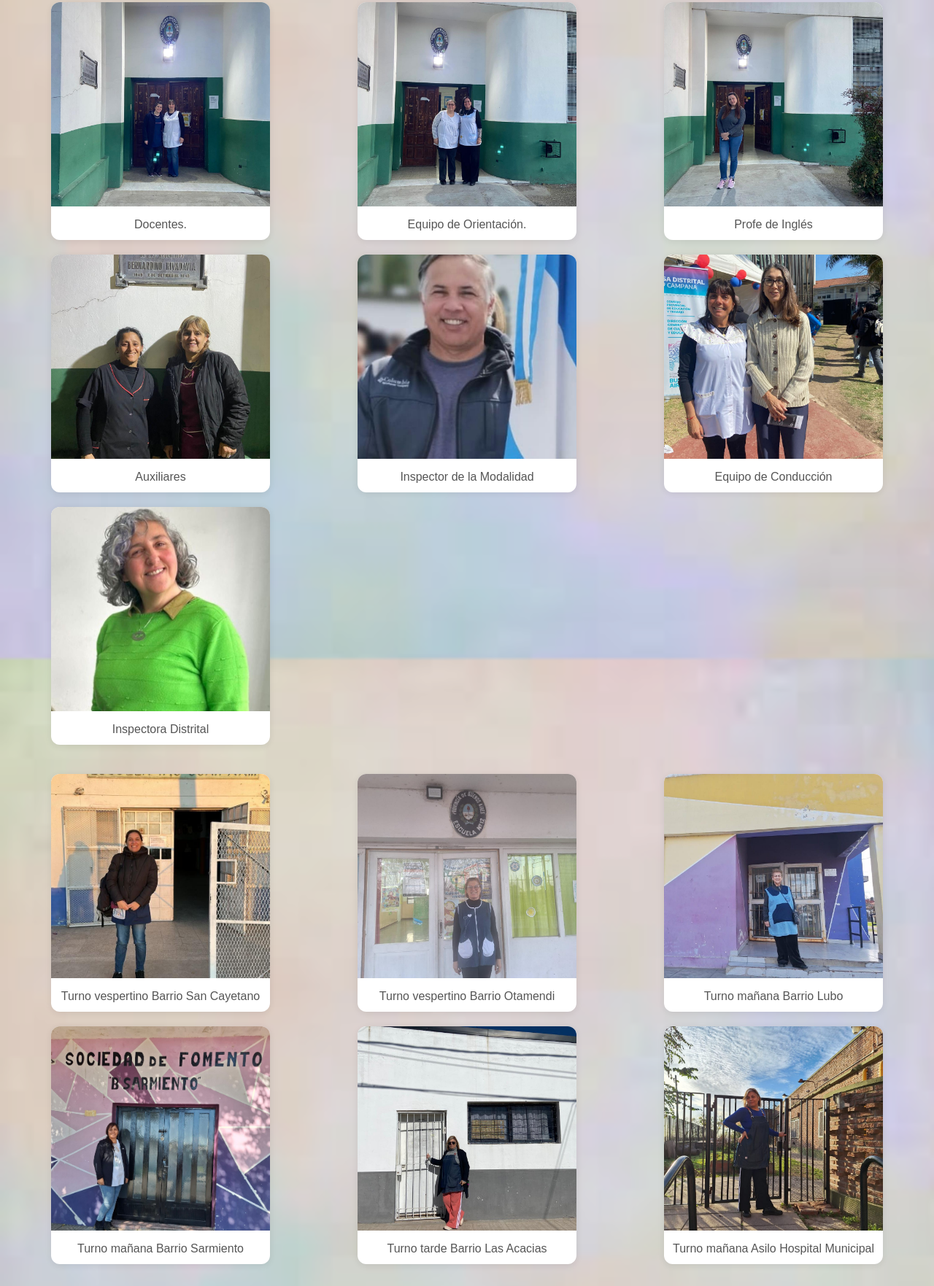
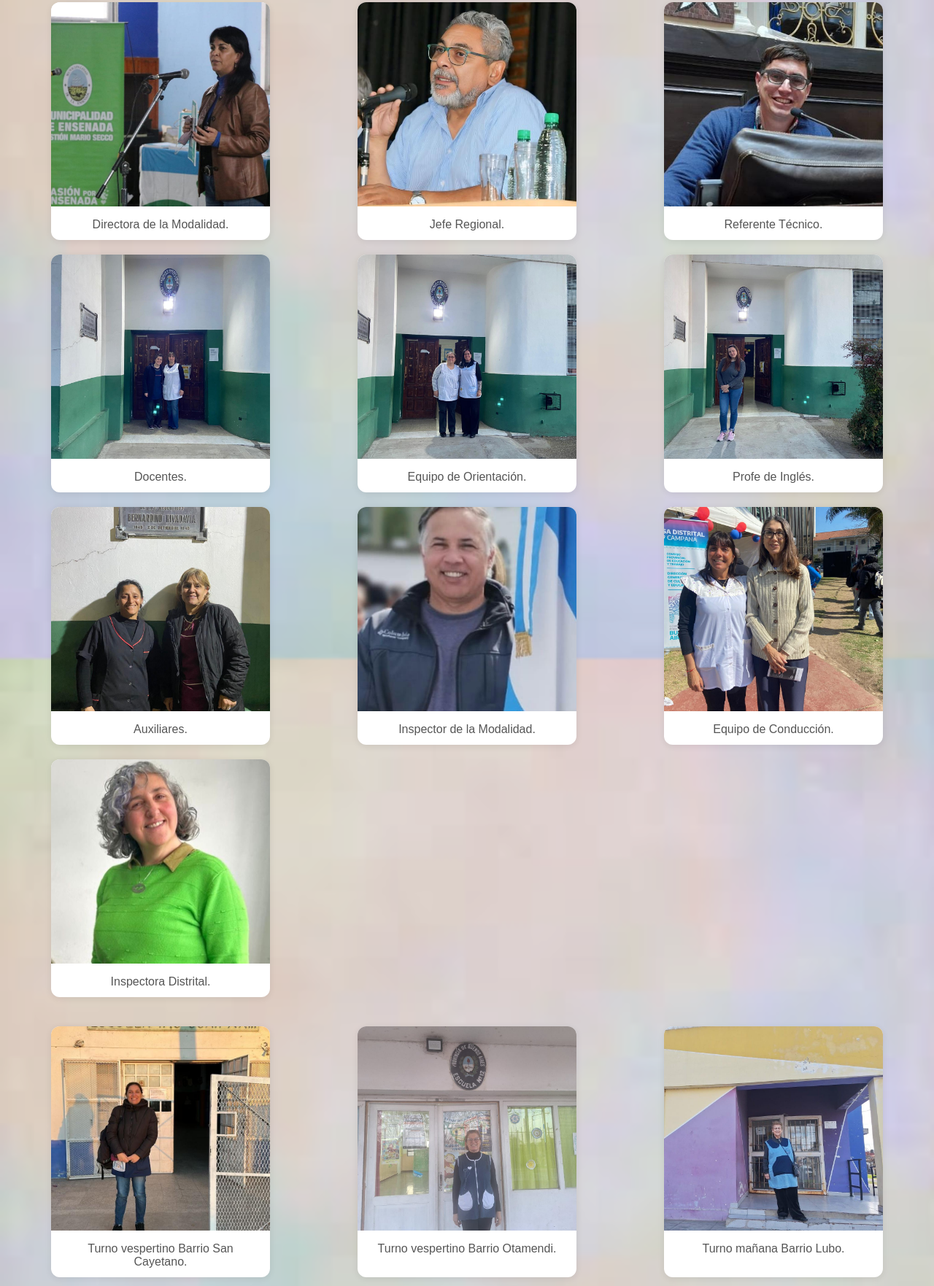
Before and after one commit to santisancho/eepa_702, a plain HTML site: page index.html in a window 1280 px wide. Shown: the part 1177-2940 px from the top of the page at 73% size. Drawn offline with Linux system fonts and the light colour scheme.

Commit message:
Update index.html

```diff
--- a/index.html
+++ b/index.html
@@ -72,13 +72,16 @@
   <div class="group" data-category="sede">
 
     <div class="card-grid">
+      <div class="card"><img src="img/directoradelamodalidad.jpg" alt="Directora de la modalidad"><p>Directora de la Modalidad.</p></div>
+      <div class="card"><img src="img/jeferegional.jpg" alt="Jefe regional"><p>Jefe Regional.</p></div>
+      <div class="card"><img src="img/referentetecnico.jpg" alt="Referente"><p>Referente Técnico.</p></div>
       <div class="card"><img src="img/maestras 1.jpg" alt="Maestra 1"><p>Docentes.</p></div>
       <div class="card"><img src="img/maestras 2.jpg" alt="Maestra 2"><p>Equipo de Orientación.</p></div>
-      <div class="card"><img src="img/maestras 3.jpg" alt="Maestra 3"><p>Profe de Inglés</p></div>
-      <div class="card"><img src="img/maestas 4.jpg" alt="Maestra 4"><p>Auxiliares</p></div>
-      <div class="card"><img src="img/inspector.jpg" alt="Inspector"><p>Inspector de la Modalidad</p></div>
-      <div class="card"><img src="img/maestras 22.jpg" alt="Maestra 22"><p>Equipo de Conducción</p></div>
-      <div class="card"><img src="img/inspectora.jpg" alt="Inspectora"><p>Inspectora Distrital</p></div>
+      <div class="card"><img src="img/maestras 3.jpg" alt="Maestra 3"><p>Profe de Inglés.</p></div>
+      <div class="card"><img src="img/maestas 4.jpg" alt="Maestra 4"><p>Auxiliares.</p></div>
+      <div class="card"><img src="img/inspector.jpg" alt="Inspector"><p>Inspector de la Modalidad.</p></div>
+      <div class="card"><img src="img/maestras 22.jpg" alt="Maestra 22"><p>Equipo de Conducción.</p></div>
+      <div class="card"><img src="img/inspectora.jpg" alt="Inspectora"><p>Inspectora Distrital.</p></div>
     </div>
   </div>
 
@@ -86,12 +89,12 @@
   <div class="group" data-category="fuera">
 
     <div class="card-grid">
-      <div class="card"><img src="img/maestras 5.jpg" alt=""><p>Turno vespertino Barrio San Cayetano</p></div>
-      <div class="card"><img src="img/maestras 6.jpg" alt=""><p>Turno vespertino Barrio Otamendi</p></div>
-      <div class="card"><img src="img/maestras 7.jpg" alt=""><p>Turno mañana Barrio Lubo</p></div>
-      <div class="card"><img src="img/maestras 8.jpg" alt=""><p>Turno mañana Barrio Sarmiento</p></div>
-      <div class="card"><img src="img/maestras 9.jpg" alt=""><p>Turno tarde Barrio Las Acacias</p></div>
-      <div class="card"><img src="img/maestras 20.jpg" alt=""><p>Turno mañana Asilo Hospital Municipal</p></div>
+      <div class="card"><img src="img/maestras 5.jpg" alt=""><p>Turno vespertino Barrio San Cayetano.</p></div>
+      <div class="card"><img src="img/maestras 6.jpg" alt=""><p>Turno vespertino Barrio Otamendi.</p></div>
+      <div class="card"><img src="img/maestras 7.jpg" alt=""><p>Turno mañana Barrio Lubo.</p></div>
+      <div class="card"><img src="img/maestras 8.jpg" alt=""><p>Turno mañana Barrio Sarmiento.</p></div>
+      <div class="card"><img src="img/maestras 9.jpg" alt=""><p>Turno tarde Barrio Las Acacias.</p></div>
+      <div class="card"><img src="img/maestras 20.jpg" alt=""><p>Turno mañana Asilo Hospital Municipal.</p></div>
     </div>
   </div>
 
@@ -109,9 +112,9 @@
   <div class="group" data-category="cea706">
 
     <div class="card-grid">
-      <div class="card"><img src="img/maestras 13.jpg" alt=""><p>Turno tarde Barrio Lubo</p></div>
-      <div class="card"><img src="img/maestras 14.jpg" alt=""><p>Turno tarde Barrio Del Pino</p></div>
-      <div class="card"><img src="img/maestras 19.jpg" alt=""><p>Turno mañana Barrio La Josefa</p></div>
+      <div class="card"><img src="img/maestras 13.jpg" alt=""><p>Turno tarde Barrio Lubo.</p></div>
+      <div class="card"><img src="img/maestras 14.jpg" alt=""><p>Turno tarde Barrio Del Pino.</p></div>
+      <div class="card"><img src="img/maestras 19.jpg" alt=""><p>Turno mañana Barrio La Josefa.</p></div>
     </div>
   </div>
 
@@ -119,10 +122,10 @@
   <div class="group" data-category="cea707">
 
     <div class="card-grid">
-      <div class="card"><img src="img/maestras 15.jpg" alt=""><p>Turno tarde Barrio Lubo</p></div>
-      <div class="card"><img src="img/maestras 16.jpg" alt=""><p>Turno mañana Barrio San Cayetano</p></div>
-      <div class="card"><img src="img/maestras 17.jpg" alt=""><p>Turno mañana Barrio Lubo</p></div>
-      <div class="card"><img src="img/maestras 18.jpg" alt=""><p>Turno tarde Barrio Santa Lucía</p></div>
+      <div class="card"><img src="img/maestras 15.jpg" alt=""><p>Turno tarde Barrio Lubo.</p></div>
+      <div class="card"><img src="img/maestras 16.jpg" alt=""><p>Turno mañana Barrio San Cayetano.</p></div>
+      <div class="card"><img src="img/maestras 17.jpg" alt=""><p>Turno mañana Barrio Lubo.</p></div>
+      <div class="card"><img src="img/maestras 18.jpg" alt=""><p>Turno tarde Barrio Santa Lucía.</p></div>
     </div>
   </div>
 </section>
```
